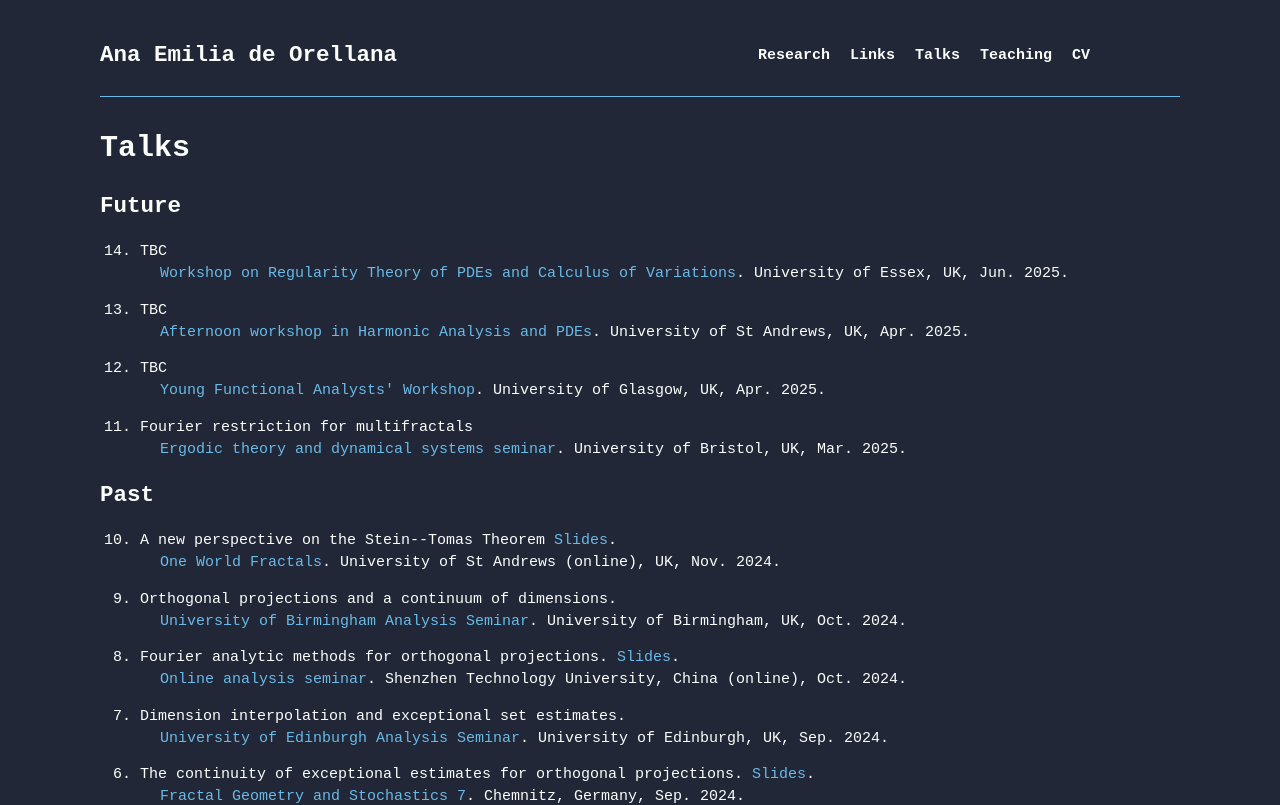
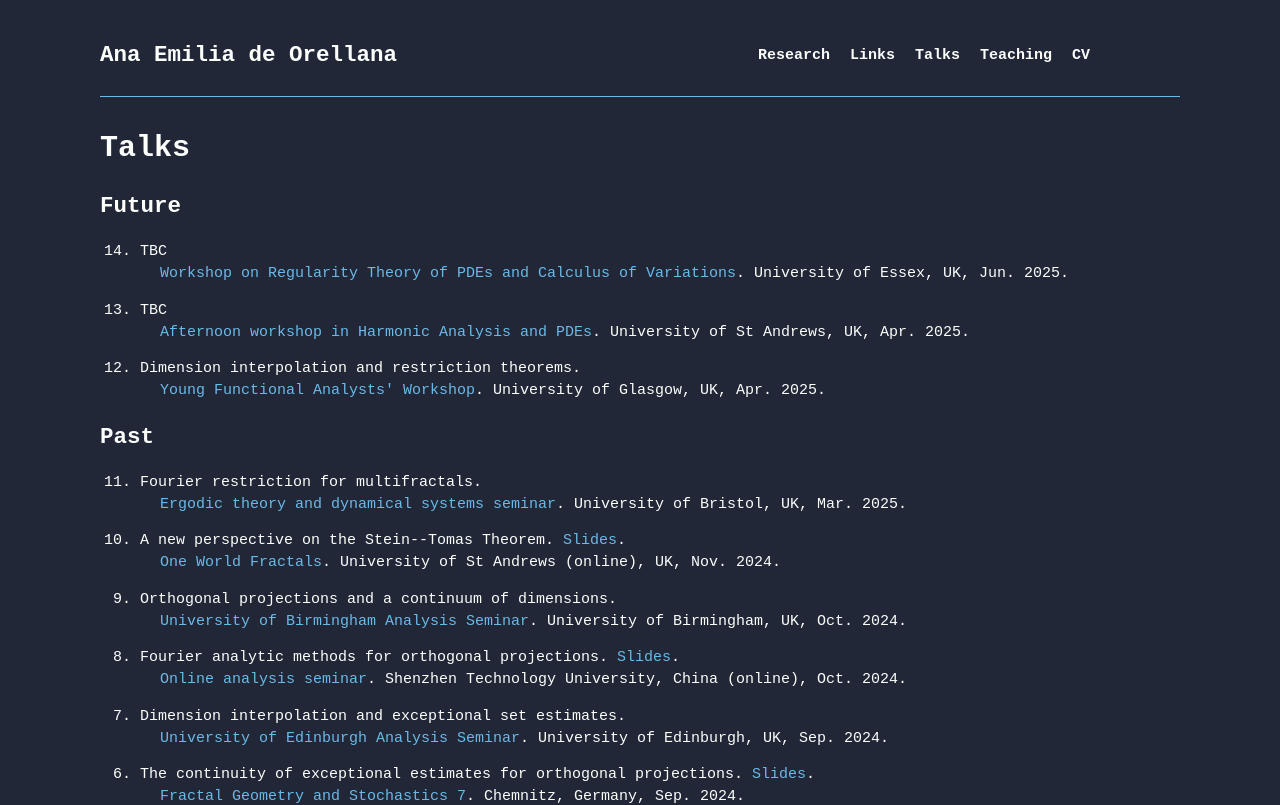
Before and after one commit to AnadeOre/anadeore.github.io, a Next.js app: page /talks in a window 1280 px wide. Shown: the top 805 px of the page. Built offline with nearby package versions, Linux system fonts and the light colour scheme.

Commit message:
update talks

```diff
--- a/src/app/talks/page.jsx
+++ b/src/app/talks/page.jsx
@@ -25,25 +25,25 @@ const Teaching = () => {
           when='Apr. 2025'
         />
         <Talk
-          title='TBC'
+          title='Dimension interpolation and restriction theorems.'
           event="Young Functional Analysts' Workshop"
           where='University of Glasgow, UK'
           link='https://sites.google.com/view/yfaw2025/home'
           when='Apr. 2025'
-        />
-        <Talk
-          title='Fourier restriction for multifractals'
-          event='Ergodic theory and dynamical systems seminar'
-          where='University of Bristol, UK'
-          link='https://www.bristolmathsresearch.org/events/ergodic-theory-and-dynamical-systems/'
-          when='Mar. 2025'
         />
       </ol>
       <h2>Past</h2>
       <ol reversed>
         {/*  */}
         <Talk
-          title='A new perspective on the Stein--Tomas Theorem'
+          title='Fourier restriction for multifractals.'
+          event='Ergodic theory and dynamical systems seminar'
+          where='University of Bristol, UK'
+          link='https://www.bristolmathsresearch.org/events/ergodic-theory-and-dynamical-systems/'
+          when='Mar. 2025'
+        />
+        <Talk
+          title='A new perspective on the Stein--Tomas Theorem.'
           event='One World Fractals'
           where='University of St Andrews (online), UK'
           link='https://www.oneworldfractals.org/past/owf20241127/'
```
